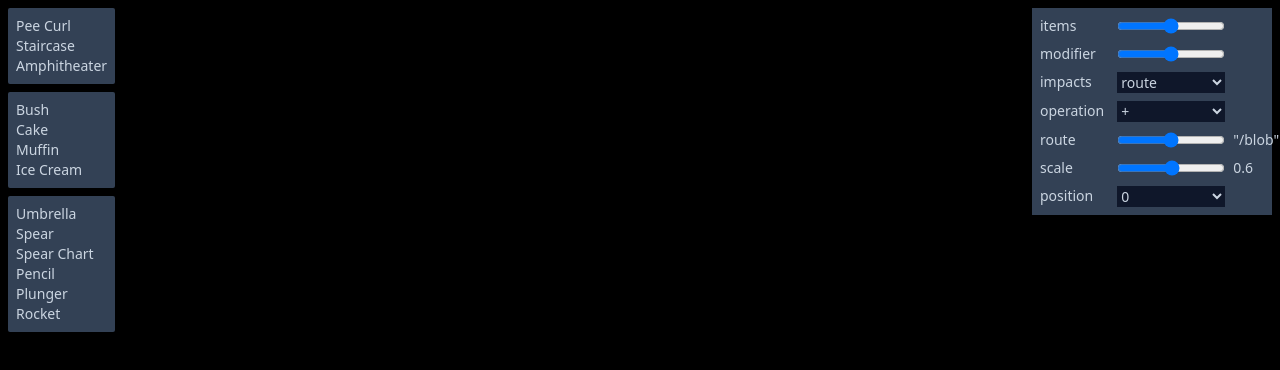
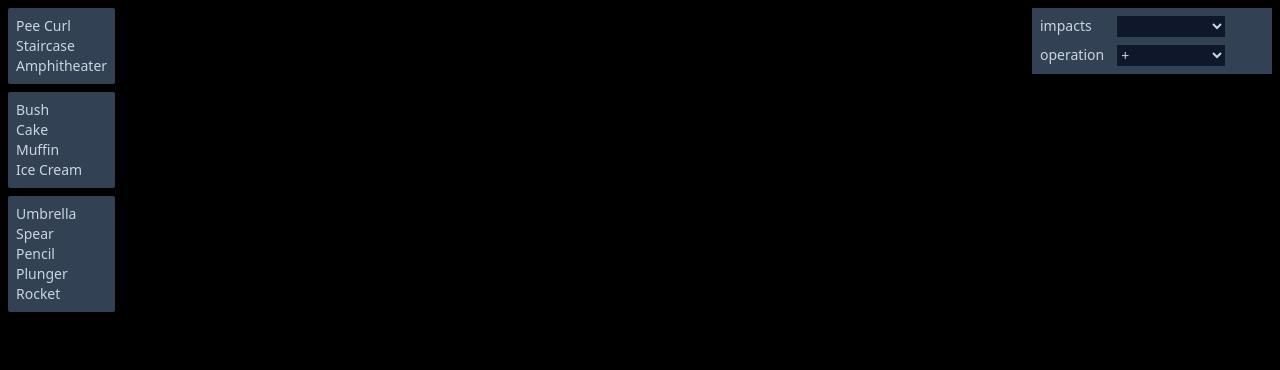
Before and after one commit to cincplug/3d-stuff, a Next.js app: page / in a window 1280 px wide. Shown: the top 370 px of the page. Built offline with nearby package versions, Linux system fonts and the light colour scheme.

Commit message:
Integrate chart settings into the rest of controls

```diff
--- a/app/page.jsx
+++ b/app/page.jsx
@@ -9,7 +9,7 @@ export default function Page() {
   return (
     <div className='mx-auto flex size-full flex-col flex-wrap items-center bg-black'>
       <Suspense fallback={null}>
-        <PeeCurl route='/blob' scale={0.6} position={[0, 0, 0]} />
+        <PeeCurl />
       </Suspense>
     </div>
   )
--- a/src/components/canvas/designs/Umbrella.jsx
+++ b/src/components/canvas/designs/Umbrella.jsx
@@ -1,7 +1,5 @@
-'use client'
-
 import dynamic from 'next/dynamic'
-import React, { useState, useEffect } from 'react'
+import React, { useState } from 'react'
 import { Canvas } from '@react-three/fiber'
 import { OrbitControls } from '@react-three/drei'
 import * as THREE from 'three'
@@ -16,13 +14,14 @@ const Umbrella = (props) => {
   const [settings, setSettings] = useState(props)
 
   const handleInputChange = (event) => {
+    const { id, value } = event.target
     setSettings((prevSettings) => {
-      return { ...prevSettings, [event.target.id]: parseFloat(event.target.value) }
+      return { ...prevSettings, [id]: id === 'chart' ? value : parseFloat(value) }
     })
   }
 
-  const { lightness, cameraX, cameraY, cameraZ, chart } = settings
-  const series = chart ? chart.data : [1]
+  const { lightness, cameraX, cameraY, cameraZ, chart, modifier, impacts } = settings
+  const series = chart ? chart.split(', ').map(Number) : [1]
 
   return (
     <div className='mx-auto flex size-full flex-col flex-wrap items-center bg-black'>
@@ -34,16 +33,12 @@ const Umbrella = (props) => {
         {series.map((item, seriesIndex) => {
           let modifiedProps = { ...settings }
           if (chart) {
-            chart.props.forEach((prop) => {
-              if (typeof settings[prop] === 'number') {
-                modifiedProps[prop] = settings[prop] * item
-              }
-            })
+            modifiedProps[impacts] = settings[impacts] * item * modifier
           }
           const { sides, bases, fold, thickness, height, growth, xScale, yScale } = modifiedProps
           const shapes = Array.from({ length: bases }, (_, index) => index + 1)
           return (
-            <group key={seriesIndex} position={[seriesIndex, height / 2, 0]}>
+            <group key={seriesIndex} position={[seriesIndex * modifier, height / 2, 0]}>
               <mesh position={[0, -height / 2, 0]}>
                 <cylinderGeometry attach='geometry' args={[thickness, thickness, height, sides, 1]} />
                 <meshPhysicalMaterial
--- a/src/components/dom/Controls.jsx
+++ b/src/components/dom/Controls.jsx
@@ -27,19 +27,36 @@ const Controls = ({ controls, handleInputChange }) => {
     handleInputChange(event)
   }
 
+  const handleTextChange = (event) => {
+    const { id, value } = event.target
+    setSelectedValues((prevValues) => ({
+      ...prevValues,
+      [id]: id === 'chart' ? value : JSON.parse(value) || prevValues[id],
+    }))
+    handleInputChange(event)
+  }
+
   return (
     <aside className='absolute right-2 top-2 grid w-60 grid-cols-12 gap-2 bg-slate-700 p-2 text-sm text-slate-300'>
       {Object.keys(controls).map((control, controlIndex) => {
-        const { min, max, step, value } = controls[control]
-        const displayValue = typeof value === 'number' ? value : JSON.stringify(value)
-        const uiElement = Array.isArray(value) ? (
+        const { min, max, step } = controls[control]
+        const displayValue = selectedValues[control] // use selectedValues to display the current value
+        const uiElement =
+          control === 'chart' ? (
+            <textarea
+              className='col-span-6 bg-slate-900 text-slate-300 hover:bg-black'
+              id={control}
+              value={selectedValues[control]}
+              onChange={handleTextChange}
+            />
+          ) : Array.isArray(controls[control].value) ? (
             <select
               className='col-span-6 bg-slate-900 text-slate-300 hover:bg-black'
               id={control}
               value={selectedValues[control]}
               onChange={handleSelectChange}
             >
-            {value.map((option) => (
+              {controls[control].value.map((option) => (
                 <option key={option} value={option}>
                   {option}
                 </option>
--- a/src/helpers/createControls.js
+++ b/src/helpers/createControls.js
@@ -1,27 +1,20 @@
 export const createControls = (props) => {
-  const chartDefaults = {
-    items: 1,
-    modifier: 10,
-    impacts: 'height',
-    operation: '*',
-  }
-
-  const impactss = Object.keys(props)
+  const impacts = Object.keys(props)
   const operations = ['+', '-', '*', '/', '**', 'pow', 'sqrt', 'sin', 'cos', 'tan', 'atan']
 
-  const controls = { ...chartDefaults, ...props }
+  const controls = { ...props }
 
-  Object.keys(props).forEach((setting) => {
+  Object.keys(controls).forEach((setting) => {
     const isCountable = ['sides', 'bases'].includes(setting)
     controls[setting] = {
-      value: props[setting],
+      value: controls[setting],
       min: isCountable ? 3 : -100,
       max: 100,
       step: isCountable ? 1 : 0.1,
     }
   })
 
-  controls.impacts = { value: impactss }
+  controls.impacts = { value: impacts }
   controls.operation = { value: operations }
 
   return controls
--- a/src/variations/index.js
+++ b/src/variations/index.js
@@ -40,6 +40,11 @@ const variations = {
       growth: 0.9,
       xScale: 10,
       yScale: 5,
+      items: 1,
+      modifier: 10,
+      impacts: 'height',
+      operation: '*',
+      chart: '7, 6, 4, 2, 1, 3, 2, 7, 6, 1, 9, 7, 4',
     },
     Spear: {
       sides: 10,
@@ -50,17 +55,6 @@ const variations = {
       growth: 0.5,
       xScale: 0.9,
       yScale: 5,
-    },
-    SpearChart: {
-      sides: 10,
-      bases: 16,
-      fold: 1.52,
-      thickness: 0.3,
-      height: 20,
-      growth: 0.5,
-      xScale: 0.9,
-      yScale: 5,
-      chart: { props: ['growth', 'sides'], data: [5, 8, 3, 11, 20, 2, 3, 10, 4] },
     },
     Pencil: {
       sides: 8,
```
Also changed, not shown: 1 other file (tests, documents, lock files or other folders). Lines whose indentation alone changed are shown as unchanged.
